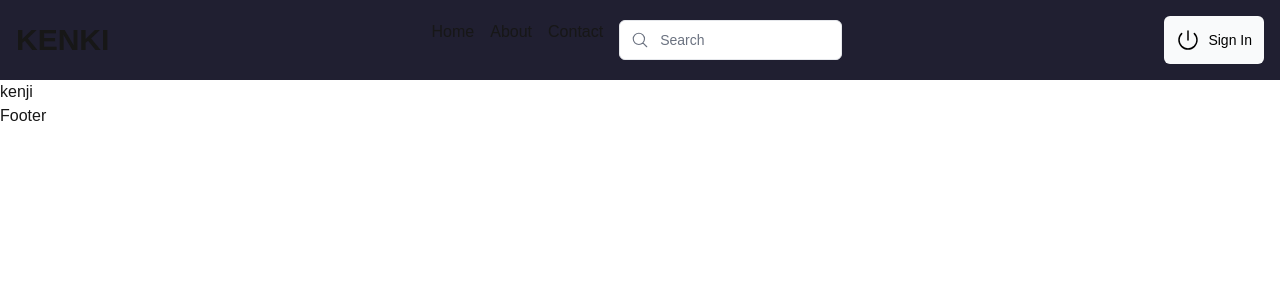
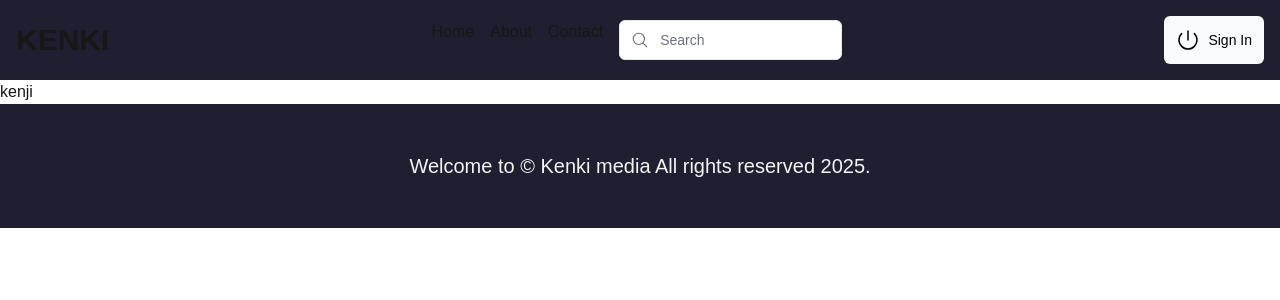
Before and after one commit to kennzuki/moviedb, a Next.js app: page / in a window 1280 px wide. Shown: the top 300 px of the page. Built offline with nearby package versions, Linux system fonts and the light colour scheme.

Commit message:
footer component

```diff
--- a/app/ui/Footer.tsx
+++ b/app/ui/Footer.tsx
@@ -1,7 +1,11 @@
-import React from 'react'
+import React from 'react';
 
 export const Footer = () => {
+  const currentYear = new Date().getFullYear();
   return (
-    <div>Footer</div>
-  )
-}
+    <div className='bg-[#201F31] flex justify-center place-items-center px-12 py-12'>
+      <p className='text-xl font-medium text-gray-100'> {`Welcome to © Kenki media All rights reserved ${currentYear}.`}</p>
+
+    </div>
+  );
+};
```
